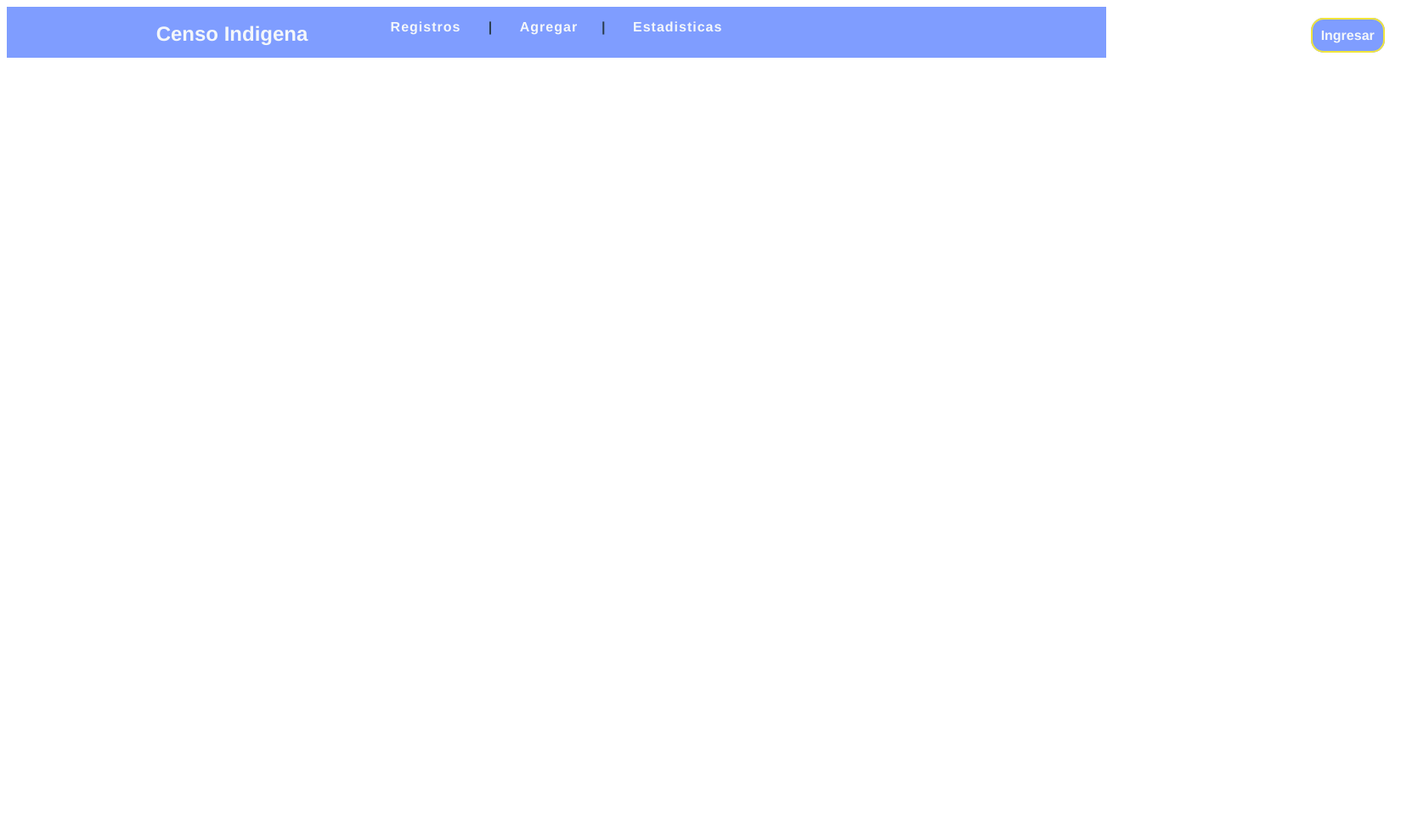
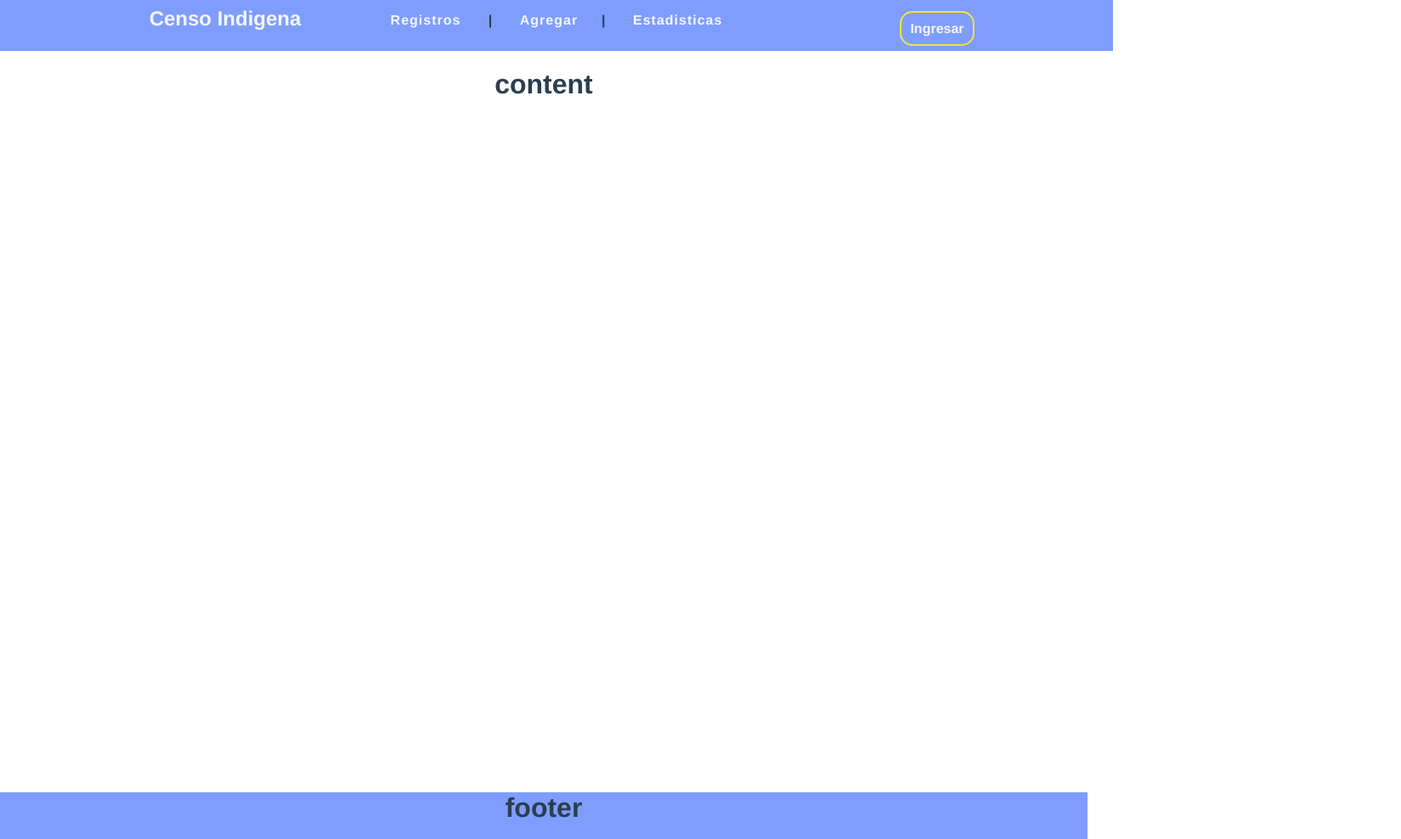
Before and after one commit to fdefabio/censo.github.io, a Vue app: page / in a window 1280 px wide. Shown: the whole page at 85% size, 1649 px wide, since content can reach past the window. Before the commit the page ends 800 px from the top, so only its background shows below. Built offline with nearby package versions, Linux system fonts and the light colour scheme.

Commit message:
añado footer y content

```diff
--- a/src/App.vue
+++ b/src/App.vue
@@ -1,4 +1,5 @@
 <template>
+  <body>
     <div id="nav">
       <router-link to="/" id="linknav">Registros</router-link> |
       <router-link to="/about" id="linknav">Agregar</router-link>|
@@ -12,6 +13,17 @@
         <h2>Censo Indigena</h2>
       </div>
     </div>
+
+    <div id="content">
+      <h1>content</h1>
+    </div>
+
+    <div id="footer">
+      <footer>
+        <h1>footer</h1>
+      </footer>
+    </div>
+  </body>
 
   <!-- <router-view />-->
 </template>
@@ -79,15 +91,31 @@
 }
 
 .registrarbutton {
+  position: absolute;
   width: 10%;
-  margin-left: 1500px;
+  margin-left: 80%;
   margin-top: -8px;
 }
 
 .title {
+  position: relative;
   width: 500px;
   margin-top: -45px;
   padding-top: 0px;
   color: #f4f7fa;
 }
+
+#content {
+  height: 830px;
+}
+
+#footer {
+  height: 55px;
+  background-color: rgb(127, 157, 255);
+}
+
+body {
+  margin: 0;
+  padding: 0;
+}
 </style>
```
Lines whose indentation alone changed are shown as unchanged.
